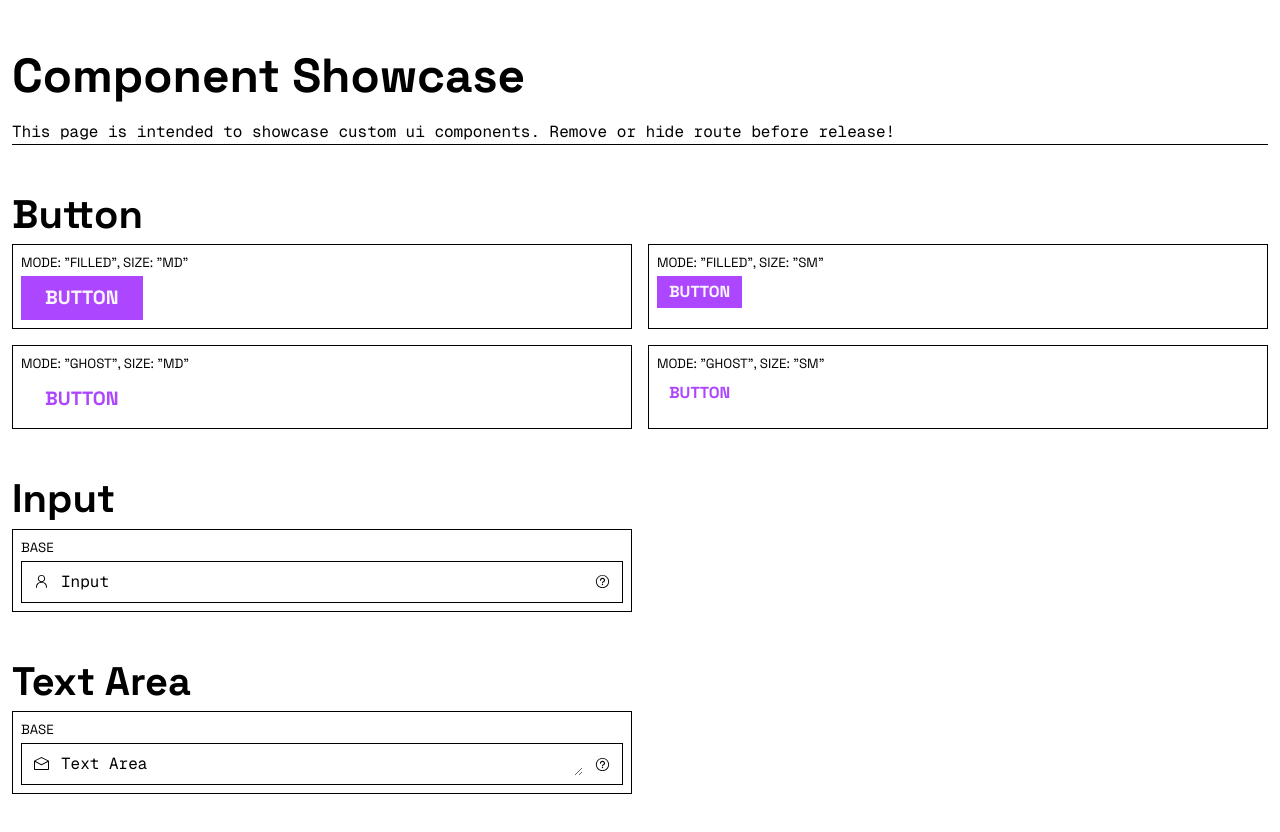
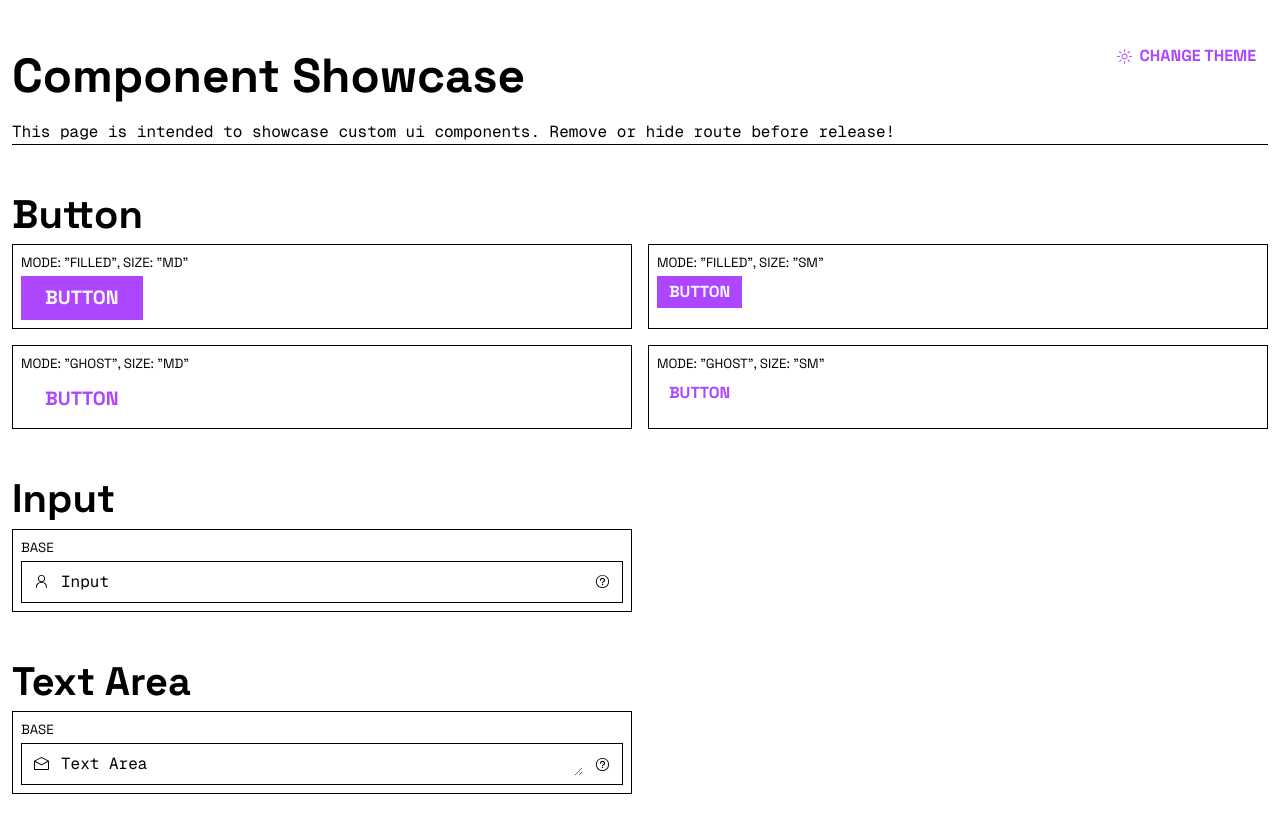
Before and after one commit to mmDevStudio/brand, a Next.js app: page /sandbox in a window 1280 px wide. Built offline with nearby package versions, Linux system fonts and the light colour scheme.

Commit message:
feat(ui): add dark-mode support and theme switcher

```diff
--- a/src/app/globals.css
+++ b/src/app/globals.css
@@ -25,6 +25,21 @@
   --text-sm: 13.33px;
 }
 
+@layer base {
+  .dark {
+    --color-bg: var(--color-taupe-950);
+    --color-bg-accent: var(--color-taupe-900);
+    --color-text: var(--color-taupe-200);
+    --color-text-subtle: var(--color-taupe-300);
+    --color-primary: var(--color-purple-500);
+    --color-foreground: var(--color-purple-50);
+    --color-border: var(--color-taupe-500);
+    --color-border-subtle: var(--color-taupe-800);
+    --color-error: var(--color-red-500);
+    --color-outline: var(--color-blue-500);
+  }
+}
+
 @utility text-action {
   @apply font-heading text-lg uppercase font-bold leading-none;
 }
--- a/src/app/layout.tsx
+++ b/src/app/layout.tsx
@@ -1,6 +1,7 @@
 import type { Metadata } from "next";
 import { Geist_Mono, Space_Grotesk } from "next/font/google";
 import "./globals.css";
+import { ThemeModeProvider } from "@/components/ThemeSwitcher";
 
 const spaceGrotesk = Space_Grotesk({
   variable: "--font-space-grotesk",
@@ -23,11 +24,13 @@ export default function RootLayout({
   children: React.ReactNode;
 }>) {
   return (
-    <html
-      lang="en"
-      className={`${spaceGrotesk.variable} ${geistMono.variable} h-full antialiased font-body`}
-    >
-      <body className="min-h-full flex flex-col">{children}</body>
-    </html>
+    <ThemeModeProvider>
+      <html
+        lang="en"
+        className={`${spaceGrotesk.variable} ${geistMono.variable} h-full antialiased font-body bg-bg`}
+      >
+        <body className="min-h-full flex flex-col">{children}</body>
+      </html>
+    </ThemeModeProvider>
   );
 }
--- a/src/app/sandbox/page.tsx
+++ b/src/app/sandbox/page.tsx
@@ -6,13 +6,18 @@ import {
 import Button from "@/components/Button";
 import Input from "@/components/Input";
 import TextArea from "@/components/TextArea";
+import { ThemeModeSwitcher } from "@/components/ThemeSwitcher";
 import ShowcaseItem from "./_components/ShowcaseItem";
 
 /** This page is intended to showcase custom ui components. Remove or hide route before release */
 export default function SandboxPage() {
   return (
     <main className="container mx-auto py-10 px-3 space-y-10">
-      <header>
+      <header className="relative">
+        <ThemeModeSwitcher className="absolute top-0 right-0" size="sm">
+          Change Theme
+        </ThemeModeSwitcher>
+
         <h1 className="text-title text-text font-heading font-bold mb-2">
           Component Showcase
         </h1>
--- /dev/null
+++ b/src/components/ThemeSwitcher.tsx
@@ -0,0 +1,83 @@
+"use client";
+
+import { MoonIcon, SunIcon } from "@radix-ui/react-icons";
+import React from "react";
+import Button from "./Button";
+
+const THEME_MODE_KEY = "theme-mode";
+const THEME_MODES = ["light", "dark"] as const;
+
+const THEME_ICONS = {
+  dark: <MoonIcon />,
+  light: <SunIcon />,
+};
+
+type ThemeMode = (typeof THEME_MODES)[number];
+
+/** reads from window.localStorage */
+const readMode = (window?: Window) => {
+  const mode = window?.localStorage.getItem(THEME_MODE_KEY);
+
+  return (mode || THEME_MODES[0]) as ThemeMode;
+};
+
+/** writes to window.localStorage and window.document */
+const writeMode = (mode: ThemeMode, window?: Window) => {
+  window?.localStorage.setItem(THEME_MODE_KEY, mode);
+
+  window?.document.documentElement.classList.remove(...THEME_MODES);
+  window?.document.documentElement.classList.add(mode);
+};
+
+type ContextProps = {
+  themeMode: ThemeMode;
+  cycleMode?: () => void;
+};
+
+const context = React.createContext<ContextProps>({
+  themeMode: THEME_MODES[0],
+});
+
+type ThemeModeProvider = {
+  children: React.ReactNode;
+};
+
+export function ThemeModeProvider({ children }: ThemeModeProvider) {
+  const [themeMode, cycleMode] = React.useReducer(
+    (currentThemeMode, forceThemeMode?: ThemeMode) => {
+      let themeMode = forceThemeMode;
+      const idx = THEME_MODES.indexOf(currentThemeMode);
+      themeMode ||= THEME_MODES[(idx + 1) % THEME_MODES.length] as ThemeMode;
+
+      writeMode(themeMode, window);
+      return themeMode;
+    },
+    THEME_MODES[0] as ThemeMode,
+  );
+
+  React.useEffect(() => {
+    const themeMode = readMode(window);
+    cycleMode(themeMode);
+  }, []);
+
+  return (
+    <context.Provider value={{ cycleMode, themeMode }}>
+      {children}
+    </context.Provider>
+  );
+}
+
+type ThemeModeSwitcher = Omit<Parameters<typeof Button>[0], "onClick">;
+
+export function ThemeModeSwitcher(props: ThemeModeSwitcher) {
+  const { themeMode, cycleMode } = React.useContext(context);
+
+  return (
+    <Button
+      mode="ghost"
+      onClick={() => (cycleMode ? cycleMode() : undefined)}
+      prefixIcon={THEME_ICONS[themeMode]}
+      {...props}
+    />
+  );
+}
```
